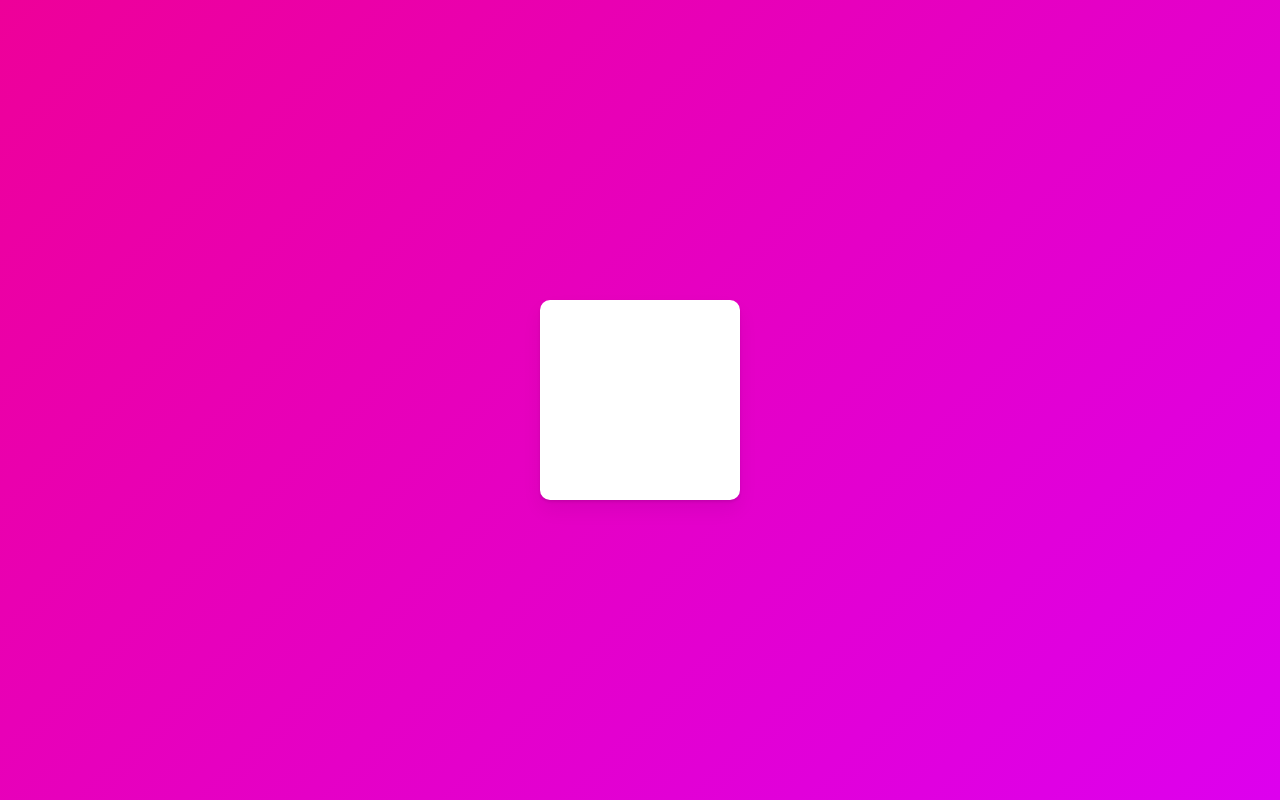
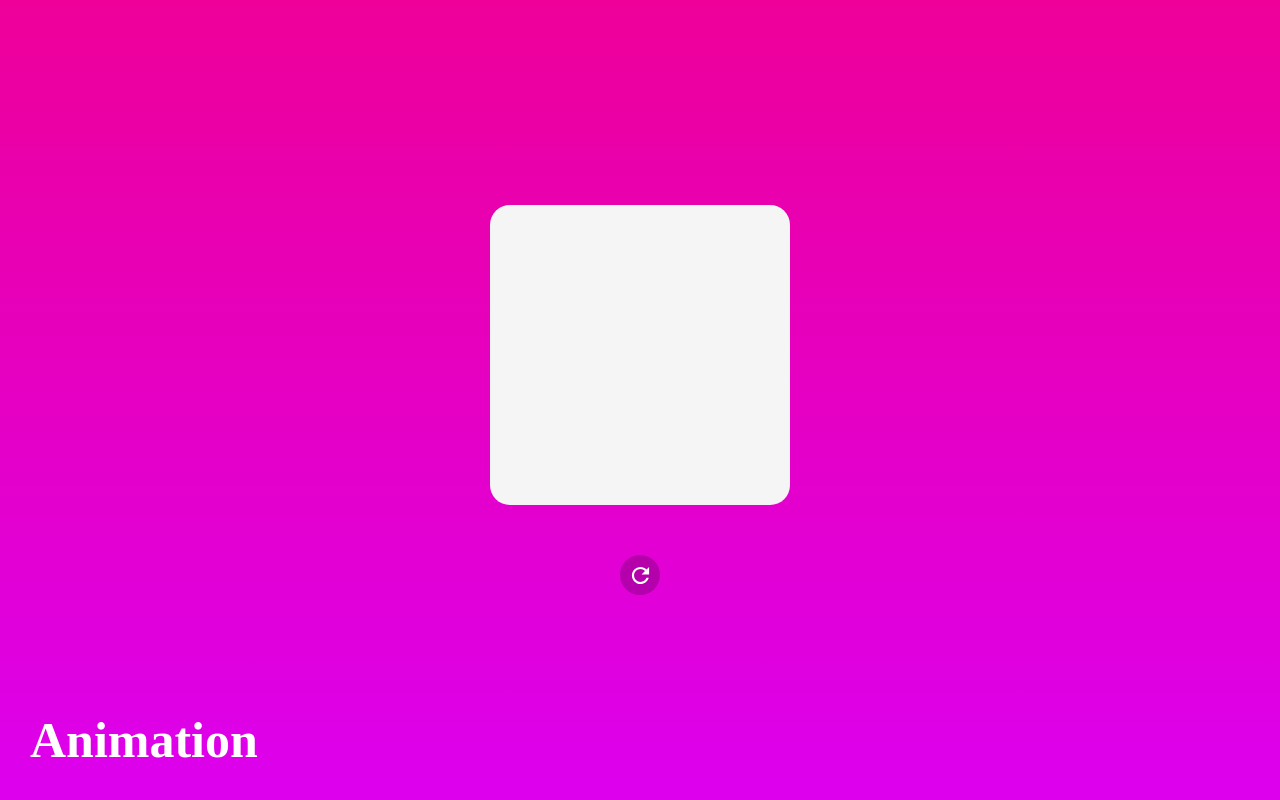
Before and after one commit to munseunggyu/framer__motion, a React (Create React App) app: page / in a window 1280 px wide. Built offline with nearby package versions, Linux system fonts and the light colour scheme.

Commit message:
Add animation component

```diff
--- a/package.json
+++ b/package.json
@@ -10,8 +10,12 @@
     "@types/node": "^16.11.43",
     "@types/react": "^18.0.14",
     "@types/react-dom": "^18.0.5",
+    "@types/react-router-dom": "^5.3.3",
+    "framer-motion": "^6.3.16",
     "react": "^18.2.0",
     "react-dom": "^18.2.0",
+    "react-icons": "^4.4.0",
+    "react-router-dom": "^6.3.0",
     "react-scripts": "5.0.1",
     "styled-components": "^5.3.5",
     "typescript": "^4.7.4",
--- a/src/App.tsx
+++ b/src/App.tsx
@@ -1,5 +1,7 @@
-import React from 'react';
+import React, { useEffect, useRef, useState, useTransition } from 'react';
+import { Route, Routes } from 'react-router-dom';
 import styled, { createGlobalStyle } from 'styled-components';
+import Animation from './Components/Animation';
 
 const GlobalStyle = createGlobalStyle`
   html, body, div, span, applet, object, iframe,
@@ -29,7 +31,6 @@ footer, header, hgroup, menu, nav, section {
 }
 body {
 	line-height: 1.2;
-  background:linear-gradient(135deg,#e09,#d0e);
 }
 ol, ul {
 	list-style: none;
@@ -51,28 +52,17 @@ table {
 }
 `
 
-const Wrapper = styled.div`
-  height:100vh;
-  width:100vw;
-  display:flex;
-  justify-content:center;
-  align-items:center;
-`
-const Box = styled.div`
-  width:200px;
-  height:200px;
-  background-color:white;
-  border-radius:10px;
-  box-shadow: 0 2px 3px rgba(0, 0, 0, 0.1), 0 10px 20px rgba(0, 0, 0, 0.06);
-`
+
+
 
 function App() {
+
   return (
     <>
       <GlobalStyle />
-      <Wrapper>
-       <Box />
-     </Wrapper>
+      <Routes>
+        <Route path='/' element={<Animation />} />
+      </Routes>
     </>
   );
 }
--- /dev/null
+++ b/src/Components/Animation.tsx
@@ -0,0 +1,79 @@
+import { motion } from "framer-motion";
+import styled from "styled-components";
+import {IoMdRefresh} from 'react-icons/io'
+
+export const Wrapper = styled.div`
+height:100vh;
+width:100vw;
+display:flex;
+justify-content:center;
+align-items:center;
+flex-direction:column;
+position:relative;
+`;
+
+const Box = styled(motion.div)`
+  background-color:whitesmoke;
+  width:300px;
+  height:300px;
+  border-radius:20px;
+  margin-bottom:50px;
+`;
+
+const Btn = styled.div`
+  background-color:rgba(0,0,0,0.2);
+  outline:none;
+  display: flex;
+  align-items:center;
+  justify-content:center;
+  width:40px;
+  height:40px;
+  border-radius:50%;
+`
+
+const Title = styled.div`
+  position:absolute;
+  font-size:50px;
+  font-weight:700;
+  color:white;
+  bottom:30px;
+  left:30px;
+`
+
+const BoxVariants = {
+  start :{
+    scale:0,
+  },
+  nomal:{
+    scale:1,
+    rotateZ:180,
+    transition:{
+      duration:.5,
+      type:'spring'
+    }
+
+  }
+}
+
+function Animation(){
+  const refresh = () => window.location.reload()
+  return (
+    <Wrapper
+    style={{
+        background:'linear-gradient(#e09,#d0e)'
+    }}
+    >
+     <Box
+     variants={BoxVariants}
+     initial='start'
+     animate='nomal'
+     />
+     <Btn onClick={refresh}>
+     <IoMdRefresh size='25' color="white" />
+     </Btn>
+     <Title>Animation</Title>
+    </Wrapper>
+  );
+}
+
+export default Animation;
--- a/src/index.tsx
+++ b/src/index.tsx
@@ -1,5 +1,6 @@
 import React from 'react';
 import ReactDOM from 'react-dom/client';
+import { BrowserRouter } from 'react-router-dom';
 import App from './App';
 
 const root = ReactDOM.createRoot(
@@ -7,7 +8,9 @@ const root = ReactDOM.createRoot(
 );
 root.render(
   <React.StrictMode>
-    <App />
+    <BrowserRouter>
+      <App />
+    </BrowserRouter>
   </React.StrictMode>
 );
 
```
Also changed, not shown: 1 other file (tests, documents, lock files or other folders).
